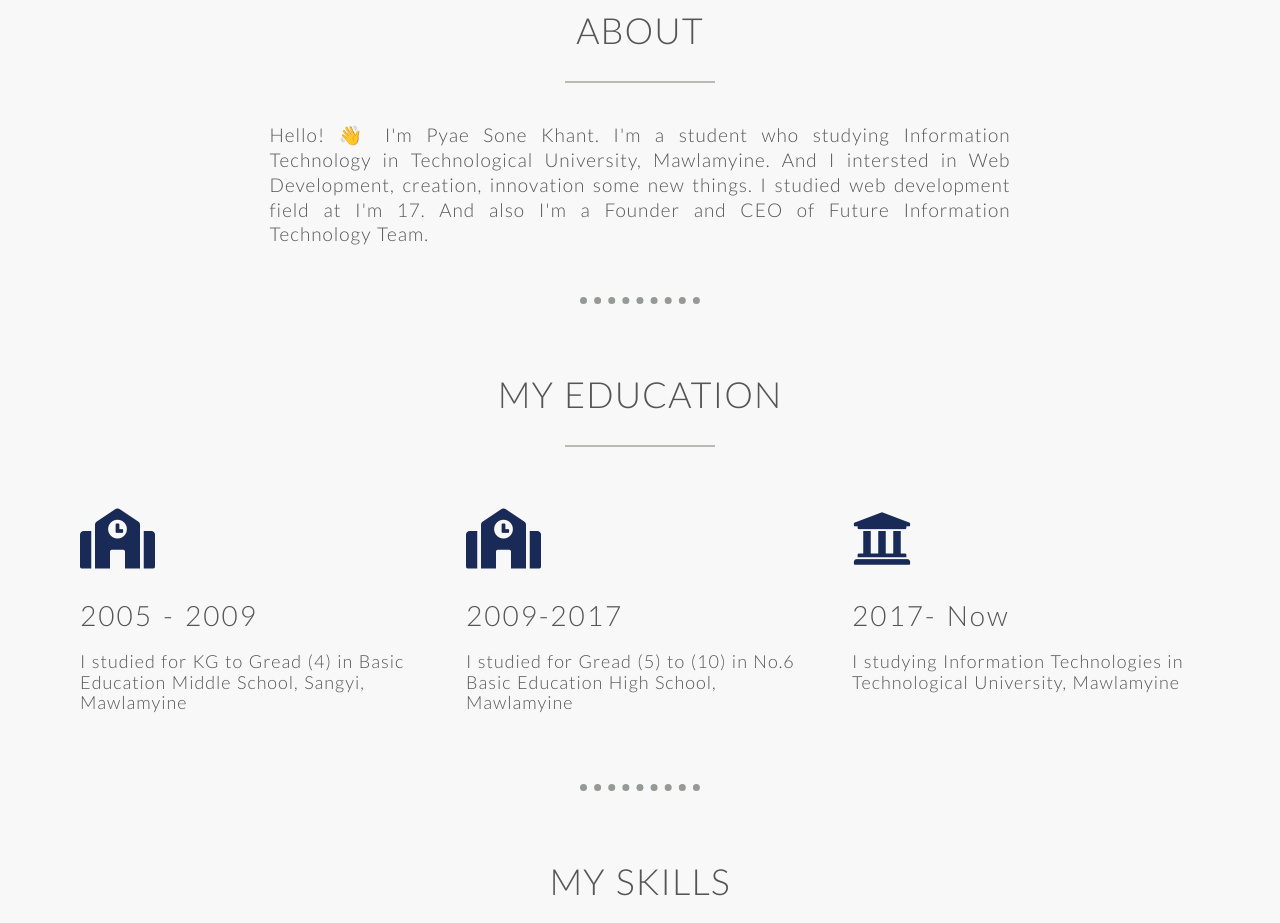
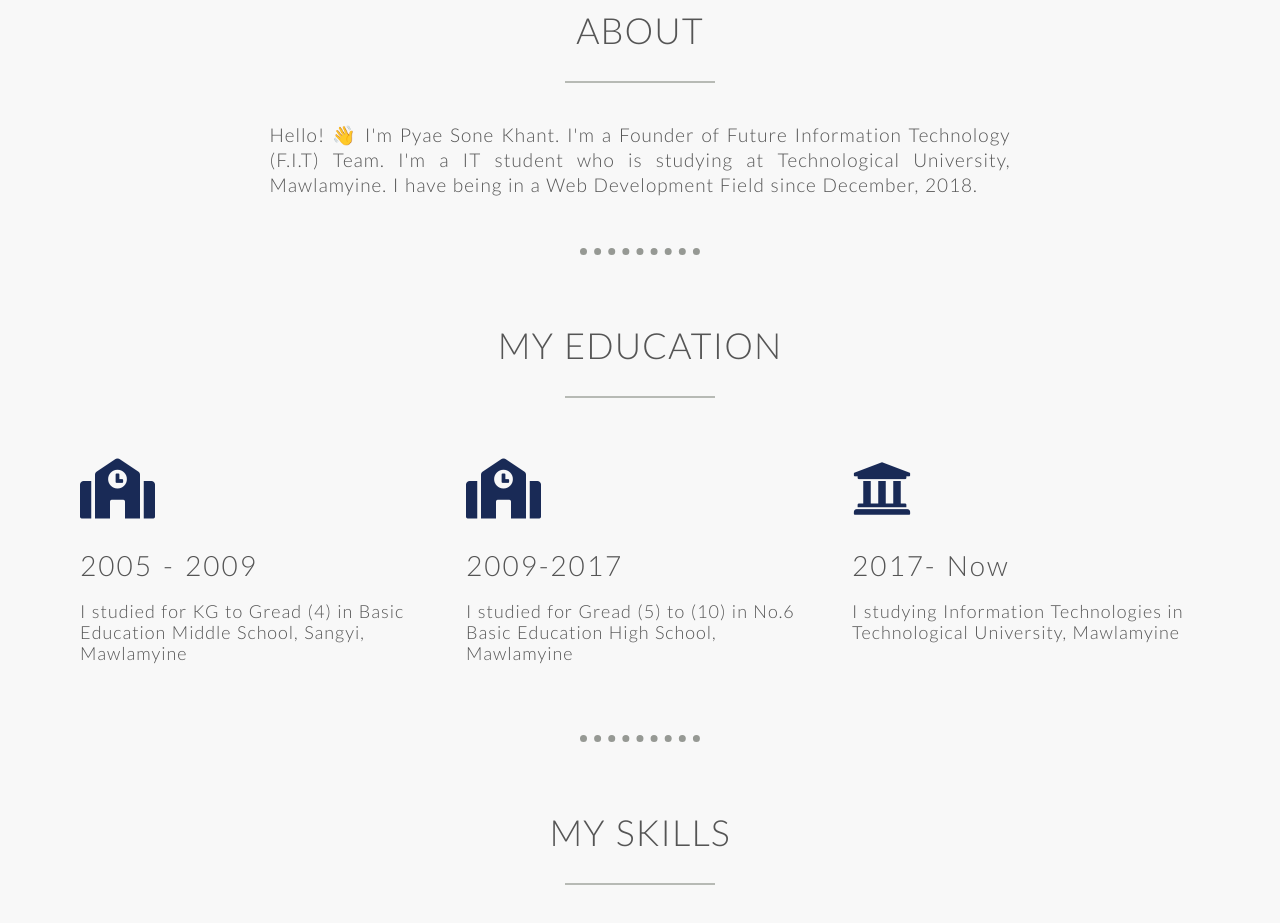
Before and after one commit to zeroboycoder/zeroboycoder.github.io, a plain HTML site: page index.html in a window 1280 px wide. Shown: the part 860-1783 px from the top of the page. Drawn offline with nearby package versions, Linux system fonts and the light colour scheme.

Commit message:
Edit About Section

```diff
--- a/index.html
+++ b/index.html
@@ -57,10 +57,7 @@
         </div>
         <div class="row js--wp-1">
             <p class="about-text">
-                Hello! 👋 I'm Pyae Sone Khant. I'm a student who studying Information Technology in Technological
-                University, Mawlamyine. And I intersted in Web Development, creation, innovation some new things. I
-                studied web development field at I'm 17. And also I'm a Founder and CEO of Future Information Technology
-                Team.
+                Hello! 👋 I'm Pyae Sone Khant. I'm a Founder of Future Information Technology (F.I.T) Team. I'm a IT student who is studying at Technological University, Mawlamyine. I have being in a Web Development Field since December, 2018.
             </p>
         </div>
     </section>
```
